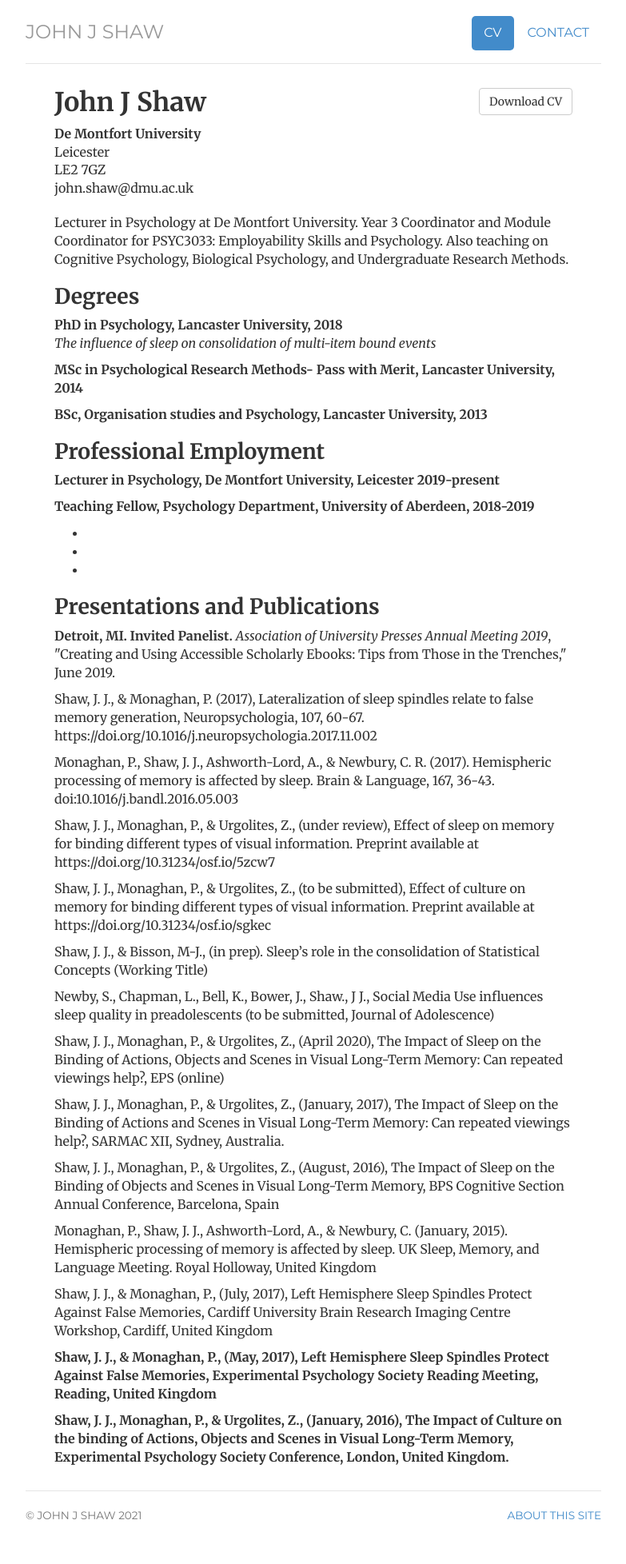
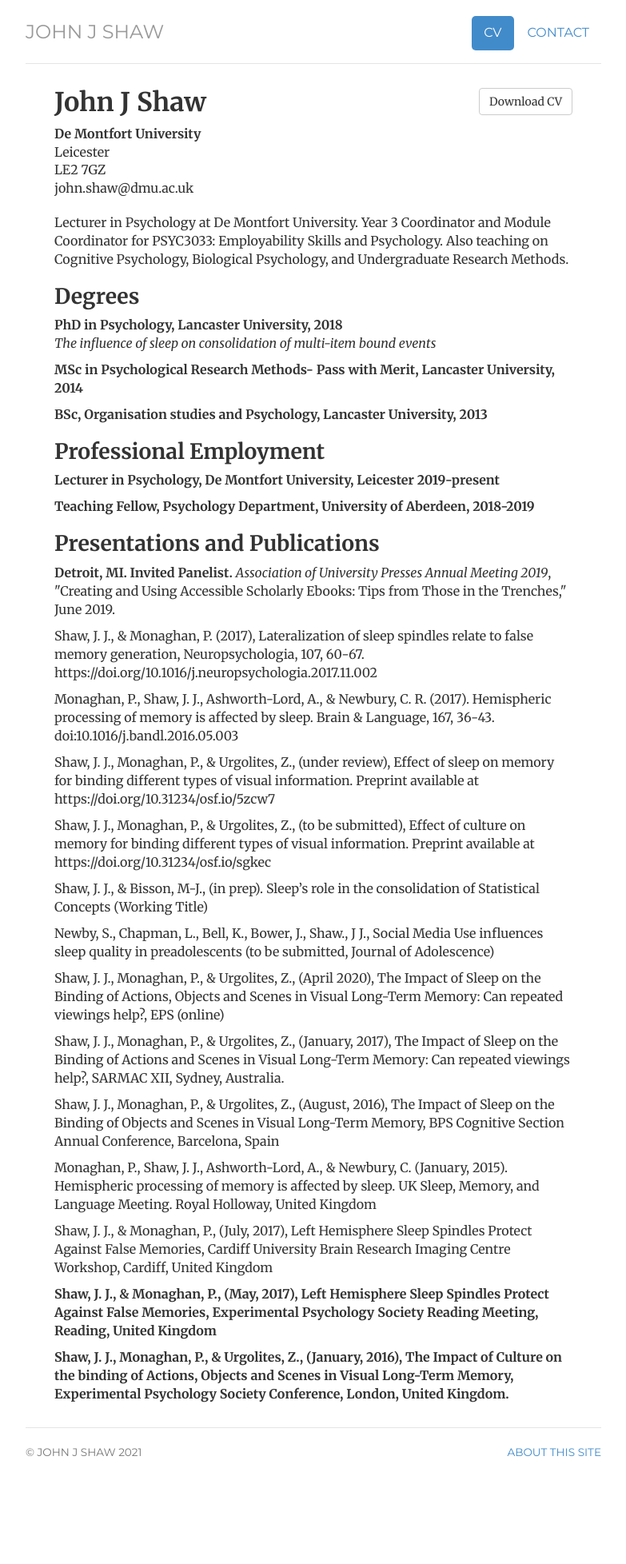
Before and after one commit to JohnJShaw/johnjshaw.github.io, a Jekyll site: the page built from cv/index.html, in a window 1280 px wide. Shown: the whole page at 80% size, without its empty margins (248-1031 px from the left). Built offline with Jekyll 4.4.1, drawn with Linux system fonts in a browser that asks for light colours; after the commit the page ends 1877 px from its top, so only the background shows below that.

Commit message:
Update index.html

```diff
--- a/cv/index.html
+++ b/cv/index.html
@@ -34,11 +34,6 @@ description: Current CV for John J Shaw
 				<p><strong>Lecturer in Psychology, De Montfort University, Leicester 2019-present</strong></p>
 
 				<p><strong>Teaching Fellow, Psychology Department, University of Aberdeen, 2018-2019</strong></p>
-				<ul>
-				<li></li>
-				<li></li>
-				<li></li>
-				</ul>
 
 					<h2>Presentations and Publications</h2>
 					<p><strong>Detroit, MI. Invited Panelist.</strong> <em>Association of University Presses Annual Meeting 2019</em>, "Creating and Using Accessible Scholarly Ebooks: Tips from Those in the Trenches," June 2019.</p>
```
